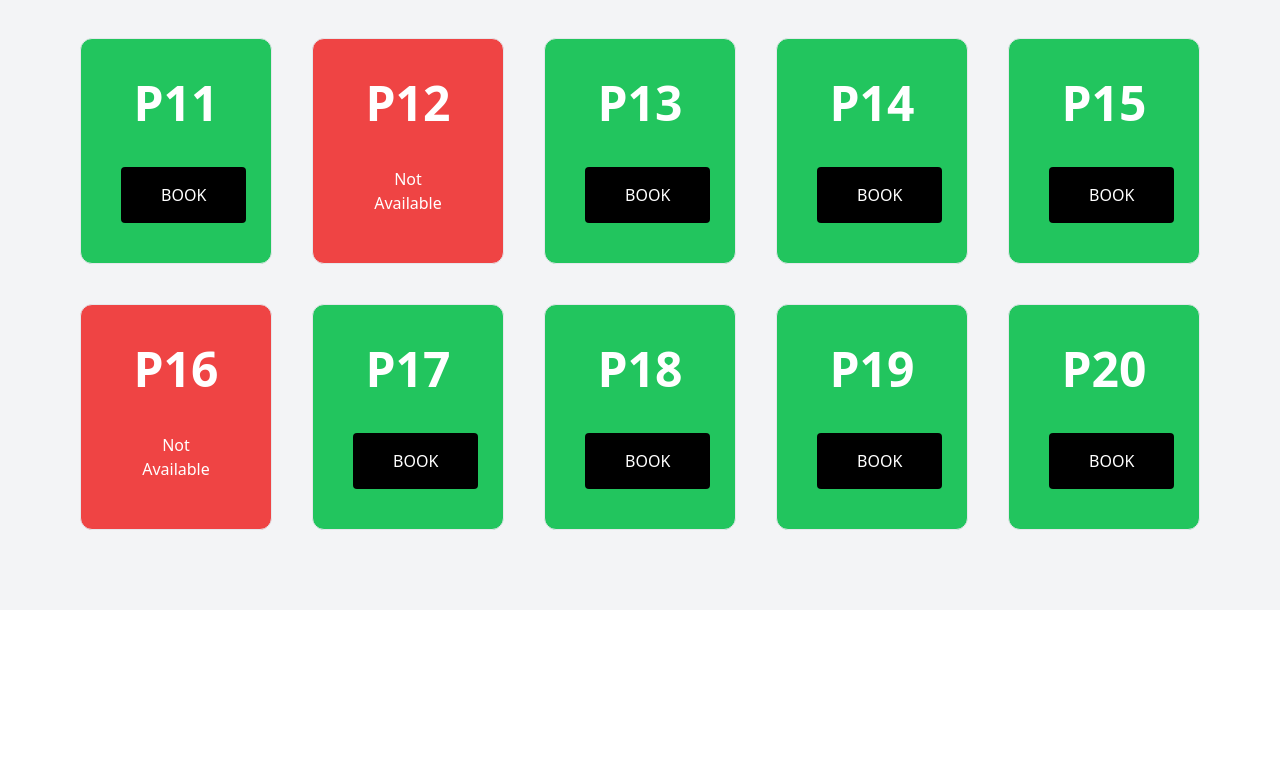
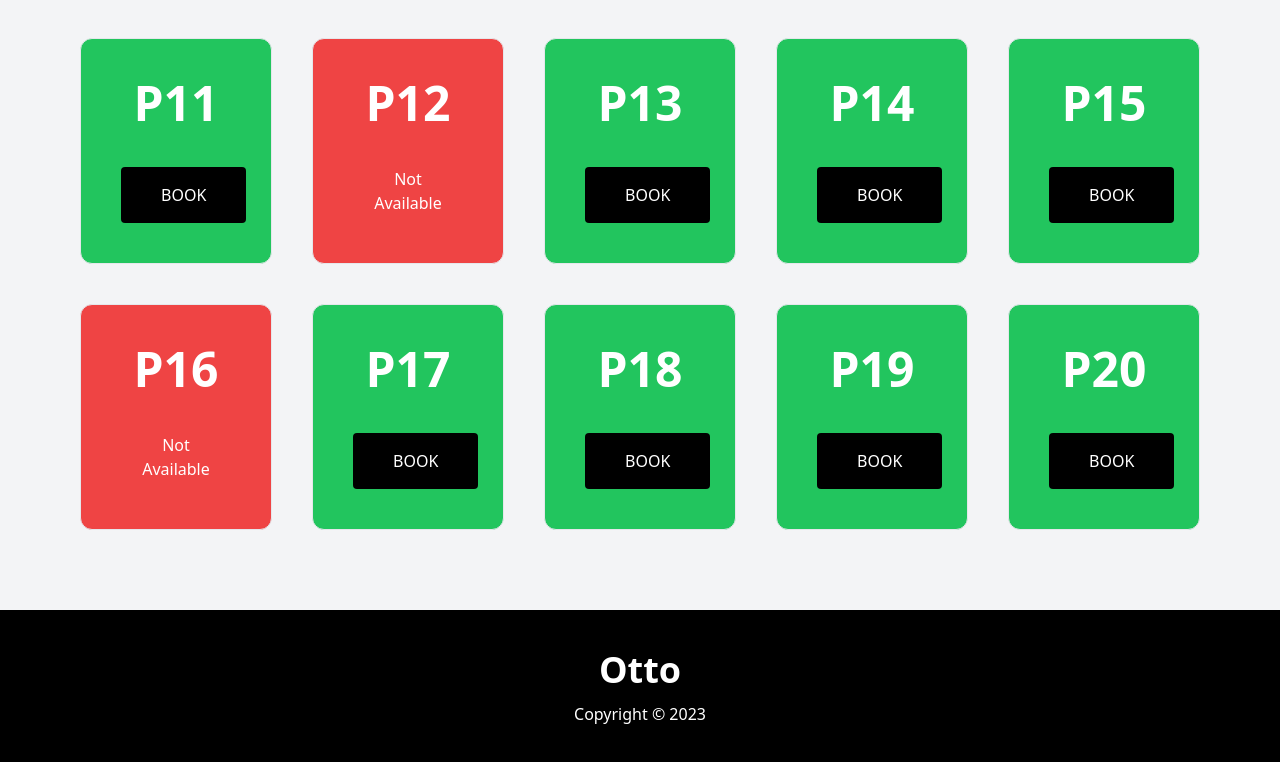
Before and after one commit to Axda-Web/otto-park, a React (Vite) app in the folder frontend/: page / in a window 1280 px wide. Shown: the part 1382-2144 px from the top of the page. Before the commit the page ends 1992 px from the top, so only its background shows below. Built offline with nearby package versions, Linux system fonts and the light colour scheme; data requests are answered from the project's data file.

Commit message:
Home page: Add footer component

```diff
--- /dev/null
+++ b/frontend/src/components/footer/Footer.tsx
@@ -0,0 +1,13 @@
+import { Link } from 'react-router-dom';
+
+const Footer = () => {
+	return (
+		<footer className="bg-black p-10 space-y-3">
+			<Link to="/">
+				<h1 className="font-black text-4xl text-white text-center">Otto</h1>
+			</Link>
+            <p className="text-white text-center">Copyright © 2023</p>
+		</footer>
+	);
+};
+export default Footer;
--- /dev/null
+++ b/frontend/src/components/footer/index.ts
@@ -0,0 +1 @@
+export { default } from './Footer'
--- a/frontend/src/main.tsx
+++ b/frontend/src/main.tsx
@@ -6,6 +6,7 @@ import store from './store';
 import './index.css';
 
 import Header from './components/header';
+import Footer from './components/footer';
 import Root from './routes/root';
 import Login from './routes/login';
 import Signup from './routes/signup';
@@ -20,6 +21,7 @@ const router = createBrowserRouter([
 			<>
 				<Header />
 				<Outlet />
+				<Footer />
 			</>
 		),
 		children: [
```
